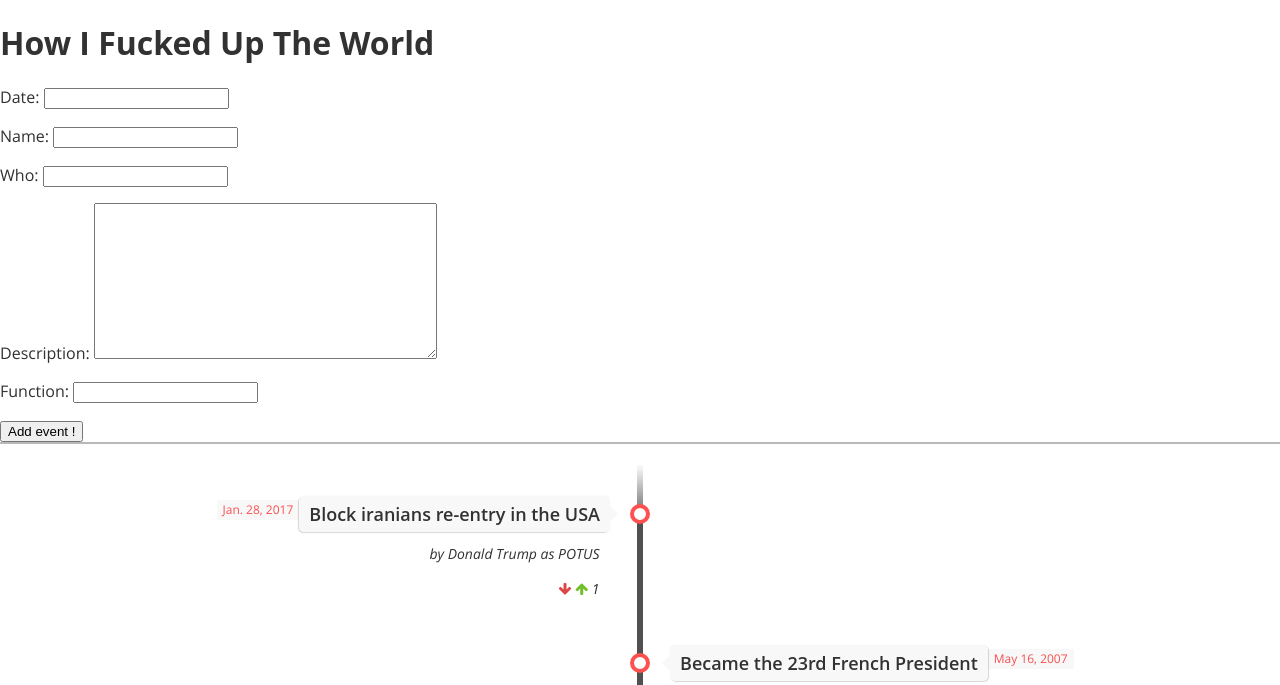
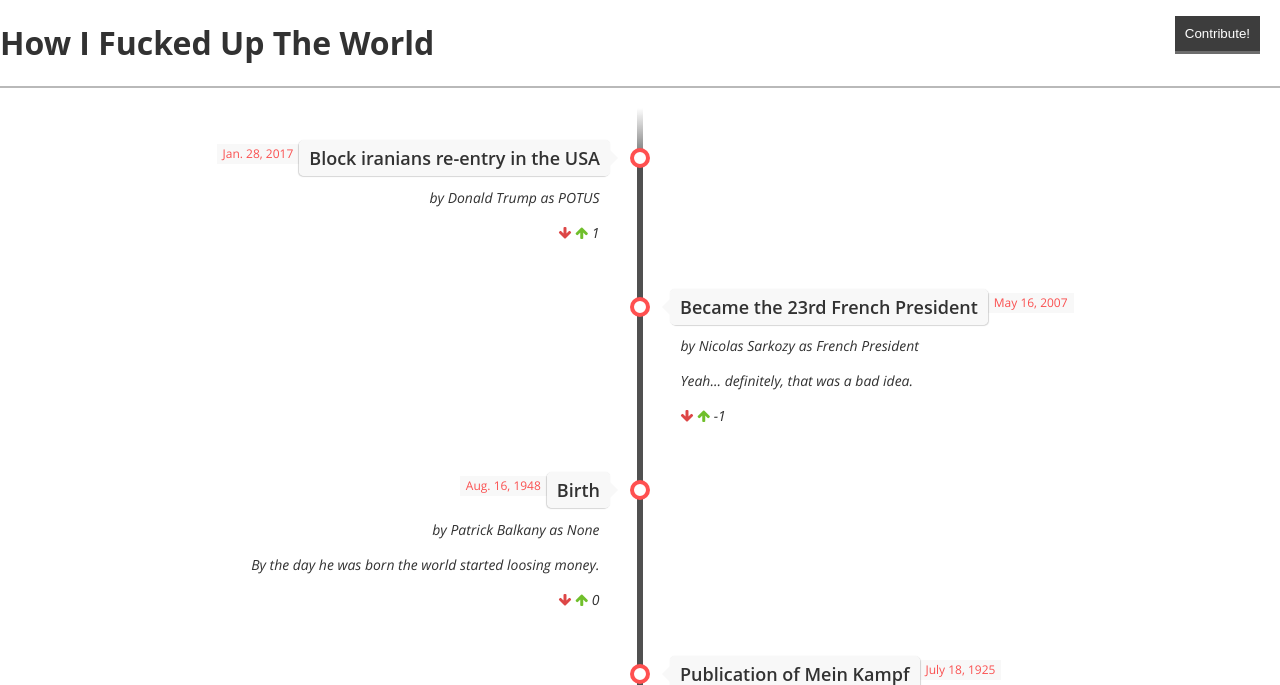
Before and after one commit to Matael/howifuckedupthe.world, a Django app: page / in a window 1280 px wide. Shown: the top 685 px of the page. Run offline with Django 3.2, Linux system fonts and the light colour scheme; data comes from the database, SQL or seed files in the repository; data that the repository does not hold is empty; some libraries are stand-ins or nearby versions; some web fonts are replaced.

Commit message:
Beginning the graphic design of the form and add button to toggle this form.

```diff
--- a/Chronology/static/css/style.css
+++ b/Chronology/static/css/style.css
@@ -48,6 +48,61 @@ a {
   color: rgb(40,40,40);
 }
 
+/* ===== Add event form ===== */
+
+.contribute_button, .event_button {
+  float: right;
+  color: rgb(255, 255, 255);
+  border: 0;
+  border-bottom: 3px solid rgba(139, 139, 139, 0.63) !important;
+  background-color: rgb(61, 61, 61);
+  padding: 10px;
+  margin: -5px 20px 0 0;
+  cursor: pointer;
+  -webkit-touch-callout: none; /* iOS Safari */
+  -webkit-user-select: none; /* Safari */
+  -khtml-user-select: none; /* Konqueror HTML */
+  -moz-user-select: none; /* Firefox */
+  -ms-user-select: none; /* Internet Explorer/Edge */
+  user-select: none; /* Non-prefixed version, currently supported by
+                        Chrome and Opera */
+}
+
+.contribute_button:active {
+  border-top: 3px solid rgb(255, 255, 255);
+  border-bottom: 0;
+}
+
+.event_button:active {
+  border-top: 3px solid rgb(61, 61, 61) !important;
+  border-bottom: 0 !important;
+}
+
+#add_event_form {
+  background-color: rgb(61, 61, 61);
+  color: rgb(255, 255, 255);
+  box-shadow: 1px 1px #8b8b8b, 2px 2px #8b8b8b, 3px 3px #8b8b8b;
+  transform: translateX(-3px);
+  position:fixed;
+  padding: 10px;
+  left:50%;
+  top: 50%;
+  margin-left:-200px;
+  margin-top: -200px;
+  z-index: 25;
+  display: none;
+}
+
+#add_event_form input, #add_event_form textarea {
+  background-color: rgb(107, 107, 107);
+  border: 0;
+  color: rgb(255, 255, 255);
+}
+
+#add_event_form input {
+  float: right;
+}
+
 
 /* ===== Footer ===== */
 footer {
--- a/Chronology/templates/base.html
+++ b/Chronology/templates/base.html
@@ -6,10 +6,18 @@
         <title>How I (they) Fucked Up The World{% block extraTitle %}{% endblock %}</title>
         <link rel="stylesheet" type="text/css" href="{% static 'css/style.css' %}">
         <link rel="stylesheet" type="text/css" href="{% static "css/font-awesome.min.css" %}">
+
+				<script>
+				function toggleDiv(id) {
+					var div = document.getElementById(id);
+					div.style.display = div.style.display == "block" ? "none" : "block";
+				}
+				</script>
         {% block extraHead %}{% endblock %}
 	</head>
 	<body>
   <header>
+		<input type="submit" onclick="toggleDiv('add_event_form')" class="contribute_button" value="Contribute!"/>
     <h1>How I Fucked Up The World</h1>
   </header>
 
--- a/Chronology/templates/index.html
+++ b/Chronology/templates/index.html
@@ -17,12 +17,12 @@
   </div>
 {% endif %}
 
-<div class="add_event_form">
-  <form action='{% url 'event#add' %}' method='POST'>
+<div id="add_event_form">
+  <form action='{% url 'event#add' %}' name="add_event_form" method='POST'>
     {% csrf_token %}
     {{form.as_p}}
 
-    <input type="submit" value="Add event !"/>
+    <input type="submit" class="event_button" value="Add event !"/>
   </form>
 </div>
 
```
